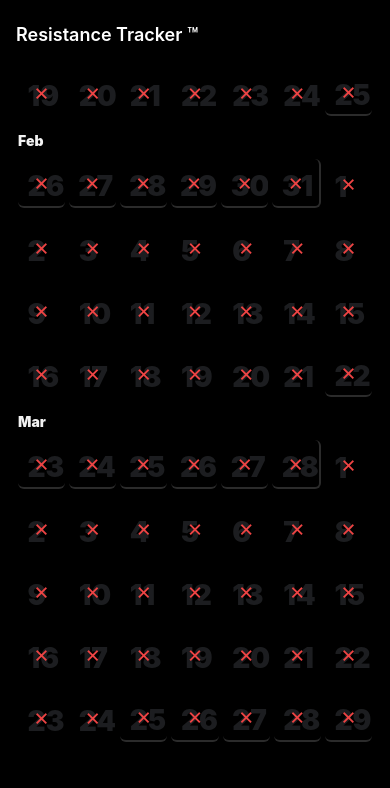
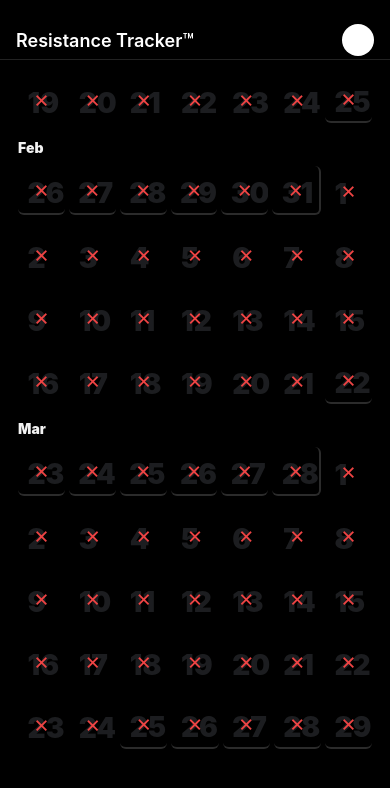
Before and after one commit to m4cbeth/resistant-tracker-warp, a React Native app: screen / in a window 390 px wide. Shown: the top 788 px of the page. Built offline with nearby package versions, Linux system fonts and the light colour scheme; no server answers.

Commit message:
think it's working

```diff
--- a/App.tsx
+++ b/App.tsx
@@ -1,11 +1,28 @@
 import { StatusBar } from 'expo-status-bar';
-import { StyleSheet, SafeAreaView } from 'react-native';
+import React, { useCallback, useState } from 'react';
+import { StyleSheet, SafeAreaView, View } from 'react-native';
 import EndlessCalendar from './src/screens/EndlessCalendar';
+import Header from './src/components/Header';
+import ProfileScreen from './src/screens/ProfileScreen';
+import SettingsScreen from './src/screens/SettingsScreen';
+
+type Screen = 'home' | 'profile' | 'settings';
 
 export default function App() {
+  const [screen, setScreen] = useState<Screen>('home');
+
+  const handleNavigate = useCallback((to: Screen) => {
+    setScreen(to);
+  }, []);
+
   return (
     <SafeAreaView style={styles.container}>
-      <EndlessCalendar />
+      <View style={styles.inner}>
+        <Header onNavigate={handleNavigate} />
+        {screen === 'home' && <EndlessCalendar />}
+        {screen === 'profile' && <ProfileScreen onHome={() => handleNavigate('home')} />}
+        {screen === 'settings' && <SettingsScreen onHome={() => handleNavigate('home')} />}
+      </View>
       <StatusBar style="auto" />
     </SafeAreaView>
   );
@@ -16,4 +33,7 @@ const styles = StyleSheet.create({
     flex: 1,
     backgroundColor: '#000',
   },
+  inner: {
+    flex: 1,
+  },
 });
--- /dev/null
+++ b/src/components/Header.tsx
@@ -0,0 +1,89 @@
+import React, { useState, useMemo } from 'react';
+import { View, Text, StyleSheet, Pressable } from 'react-native';
+import { StatusBar } from 'expo-status-bar';
+
+type Props = {
+  onNavigate: (to: 'home' | 'profile' | 'settings') => void;
+};
+
+export default function Header({ onNavigate }: Props) {
+  const [open, setOpen] = useState(false);
+
+  // Typical React Native status bar height approximations vary across platforms.
+  // We'll use 24 as a baseline and size the header to 1.5x.
+  const base = 24;
+  const headerHeight = Math.round(base * 1.5);
+
+  return (
+    <View style={[styles.container, { paddingTop: base, height: base + headerHeight }] }>
+      <StatusBar style="light" />
+      <View style={styles.inner}>
+        <Text style={styles.title}>Resistance Tracker™</Text>
+        <View style={styles.right}>
+          <Pressable onPress={() => setOpen((v) => !v)} accessibilityLabel="Open user menu">
+            <View style={styles.avatar} />
+          </Pressable>
+          {open && (
+            <View style={styles.menu}>
+              <Pressable style={styles.menuItem} onPress={() => { setOpen(false); onNavigate('profile'); }}>
+                <Text style={styles.menuText}>View your profile</Text>
+              </Pressable>
+              <Pressable style={styles.menuItem} onPress={() => { setOpen(false); onNavigate('settings'); }}>
+                <Text style={styles.menuText}>Settings</Text>
+              </Pressable>
+              <Pressable style={styles.menuItem} onPress={() => { setOpen(false); /* dummy sign out */ }}>
+                <Text style={styles.menuText}>Sign out</Text>
+              </Pressable>
+            </View>
+          )}
+        </View>
+      </View>
+    </View>
+  );
+}
+
+const styles = StyleSheet.create({
+  container: {
+    backgroundColor: '#000',
+    borderBottomColor: '#222',
+    borderBottomWidth: StyleSheet.hairlineWidth,
+  },
+  inner: {
+    flexDirection: 'row',
+    alignItems: 'center',
+    justifyContent: 'space-between',
+    paddingHorizontal: 16,
+  },
+  title: {
+    color: '#fff',
+    fontSize: 18,
+    fontWeight: '600',
+  },
+  right: {
+    position: 'relative',
+  },
+  avatar: {
+    width: 32,
+    height: 32,
+    borderRadius: 16,
+    backgroundColor: '#fff',
+  },
+  menu: {
+    position: 'absolute',
+    top: 40,
+    right: 0,
+    backgroundColor: '#111',
+    borderRadius: 8,
+    borderColor: '#333',
+    borderWidth: StyleSheet.hairlineWidth,
+    overflow: 'hidden',
+  },
+  menuItem: {
+    paddingHorizontal: 12,
+    paddingVertical: 10,
+  },
+  menuText: {
+    color: '#fff',
+    fontSize: 14,
+  },
+});
--- a/src/screens/EndlessCalendar.tsx
+++ b/src/screens/EndlessCalendar.tsx
@@ -1,5 +1,5 @@
 import React, { useMemo, useState, useCallback, useEffect } from 'react';
-import { FlatList, View, StyleSheet, Text } from 'react-native';
+import { FlatList, View, StyleSheet } from 'react-native';
 import { addWeeks, format } from 'date-fns';
 import { WeekRow } from '../components/WeekRow';
 import { getWeekStart, weekDays, dateKey } from '../utils/dates';
@@ -59,7 +59,6 @@ export default function EndlessCalendar() {
 
   return (
     <View style={styles.container}>
-      <Text style={styles.title}>Resistance Tracker ™</Text>
       <FlatList
         contentContainerStyle={styles.list}
         data={data}
@@ -76,7 +75,6 @@ export default function EndlessCalendar() {
 }
 
 const styles = StyleSheet.create({
-  container: { flex: 1, backgroundColor: '#000000', paddingTop: 24 },
-  title: { color: '#ffffff', fontSize: 18, fontWeight: '600', paddingHorizontal: 16, marginBottom: 8 },
+  container: { flex: 1, backgroundColor: '#000000' },
   list: { paddingVertical: 8 },
 });
--- /dev/null
+++ b/src/screens/ProfileScreen.tsx
@@ -0,0 +1,24 @@
+import React from 'react';
+import { View, Text, StyleSheet, Pressable } from 'react-native';
+
+type Props = { onHome: () => void };
+
+export default function ProfileScreen({ onHome }: Props) {
+  return (
+    <View style={styles.container}>
+      <Text style={styles.title}>Profile</Text>
+      <Text style={styles.text}>This is a placeholder screen.</Text>
+      <Pressable onPress={onHome} style={styles.button} accessibilityLabel="Go home">
+        <Text style={styles.buttonText}>Home</Text>
+      </Pressable>
+    </View>
+  );
+}
+
+const styles = StyleSheet.create({
+  container: { flex: 1, backgroundColor: '#000', alignItems: 'center', justifyContent: 'center', padding: 24 },
+  title: { color: '#fff', fontSize: 22, fontWeight: '700', marginBottom: 8 },
+  text: { color: '#bbb', marginBottom: 16 },
+  button: { backgroundColor: '#1f6feb', paddingHorizontal: 16, paddingVertical: 10, borderRadius: 6 },
+  buttonText: { color: '#fff', fontWeight: '600' },
+});
--- /dev/null
+++ b/src/screens/SettingsScreen.tsx
@@ -0,0 +1,24 @@
+import React from 'react';
+import { View, Text, StyleSheet, Pressable } from 'react-native';
+
+type Props = { onHome: () => void };
+
+export default function SettingsScreen({ onHome }: Props) {
+  return (
+    <View style={styles.container}>
+      <Text style={styles.title}>Settings</Text>
+      <Text style={styles.text}>This is a placeholder screen.</Text>
+      <Pressable onPress={onHome} style={styles.button} accessibilityLabel="Go home">
+        <Text style={styles.buttonText}>Home</Text>
+      </Pressable>
+    </View>
+  );
+}
+
+const styles = StyleSheet.create({
+  container: { flex: 1, backgroundColor: '#000', alignItems: 'center', justifyContent: 'center', padding: 24 },
+  title: { color: '#fff', fontSize: 22, fontWeight: '700', marginBottom: 8 },
+  text: { color: '#bbb', marginBottom: 16 },
+  button: { backgroundColor: '#1f6feb', paddingHorizontal: 16, paddingVertical: 10, borderRadius: 6 },
+  buttonText: { color: '#fff', fontWeight: '600' },
+});
```
